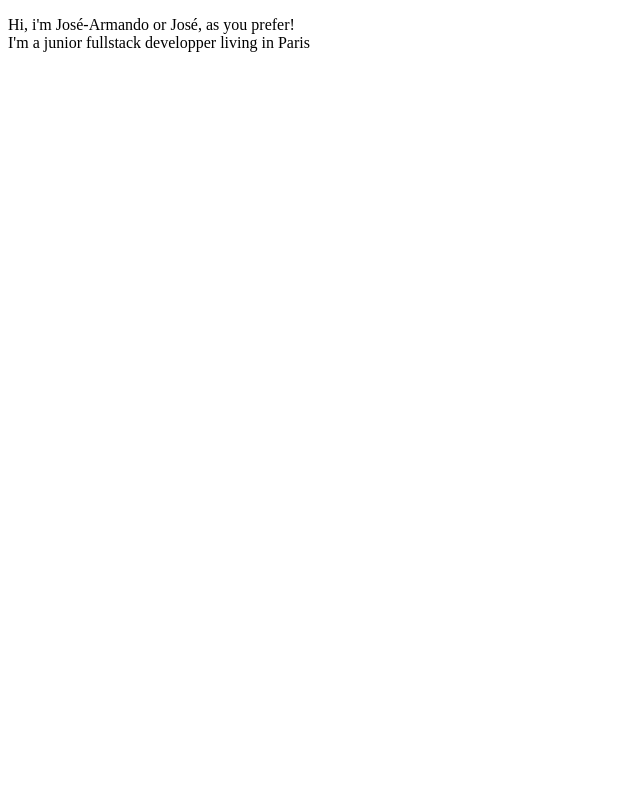
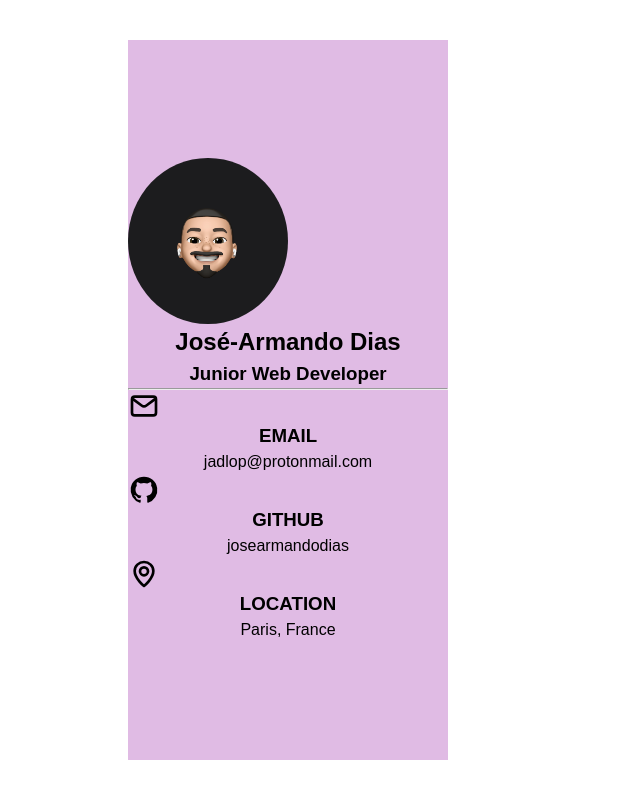
Before and after one commit to josearmandodias/josearmandodias.github.io, a plain HTML site: page index.html in a window 1280 px wide. Shown: the whole page, without its empty margins (0-640 px from the left). Drawn offline with Linux system fonts and the light colour scheme.

Commit message:
debut html & css

```diff
--- a/css/reset.css
+++ b/css/reset.css
@@ -0,0 +1,52 @@
+/*
+  1. Use a more-intuitive box-sizing model.
+*/
+*, *::before, *::after {
+    box-sizing: border-box;
+  }
+  /*
+    2. Remove default margin
+  */
+  * {
+    margin: 0;
+  }
+  /*
+    3. Allow percentage-based heights in the application
+  */
+  html, body {
+    height: 100%;
+  }
+  /*
+    Typographic tweaks!
+    4. Add accessible line-height
+    5. Improve text rendering
+  */
+  body {
+    line-height: 1.5;
+    -webkit-font-smoothing: antialiased;
+  }
+  /*
+    6. Improve media defaults
+  */
+  img, picture, video, canvas, svg {
+    display: block;
+    max-width: 100%;
+  }
+  /*
+    7. Remove built-in form typography styles
+  */
+  input, button, textarea, select {
+    font: inherit;
+  }
+  /*
+    8. Avoid text overflows
+  */
+  p, h1, h2, h3, h4, h5, h6 {
+    overflow-wrap: break-word;
+  }
+  /*
+    9. Create a root stacking context
+  */
+  #root, #__next {
+    isolation: isolate;
+  }
--- a/css/styles.css
+++ b/css/styles.css
@@ -0,0 +1,50 @@
+html {
+    font-size: 62,5%;
+}
+
+body {
+    font-family: Arial, Helvetica, sans-serif;
+}
+
+/* Header */
+
+.container {
+    display: flex;
+    align-items: center;
+    height: 100vh;
+}
+
+.header-container {
+    display: flex;
+    flex-direction: column;
+    justify-content: center;
+    background-color: #E0BBE4;
+    width: 25%;
+    height: 90%;
+    margin-left: 10%;
+}
+
+.header-profil {
+    text-align: center;
+}
+
+.header-contact {
+    text-align: center;
+}
+
+.header-profil img {
+    border-radius: 50%;
+    width: 50%;
+}
+
+.header-contact-email img {
+    width: 10%;
+}
+
+.header-contact-github img {
+    width: 10%;
+}
+
+.header-contact-location img {
+    width: 10%;
+}
--- a/index.html
+++ b/index.html
@@ -9,9 +9,41 @@
     <link rel="stylesheet" href="../css/styles.css">
 </head>
 <body>
-    <p>
-        Hi, i'm José-Armando or José, as you prefer! <br>
-        I'm a junior fullstack developper living in Paris
-    </p>
+    <div class="container">
+        <div class="header-container">
+            <header>
+                <section class="header-profil">
+                    <img src="/images/IMG-2743.jpg" alt="profil-image">
+                    <h1>José-Armando Dias</h1>
+                    <h3>Junior Web Developer</h3>
+                    <hr>
+                </section>
+
+                <section class="header-contact">
+                    <div class="header-contact-email">
+
+                    </div>
+                    <div class="header-contact-email">
+                        <img src="/images/email-svgrepo-com.svg" alt="email-icon">
+                        <h3>EMAIL</h3>
+                        <p>jadlop@protonmail.com</p>
+                    </div>
+                    <div class="header-contact-github">
+                        <img src="/images/github-svgrepo-com.svg" alt="github-icon">
+                        <h3>GITHUB</h3>
+                        <p>josearmandodias</p>
+                    </div>
+                    <div class="header-contact-location">
+                        <img src="/images/location-point-svgrepo-com.svg" alt="location-icon">
+                        <h3>LOCATION</h3>
+                        <p>Paris, France</p>
+                    </div>
+                </section>
+
+            </header>
+        </div>
+
+        <main></main>
+    </div>
 </body>
 </html>
```
Also changed, not shown: images/IMG-2743.jpg (added), images/email-svgrepo-com.svg (added), images/github-svgrepo-com.svg (added), images/location-point-svgrepo-com.svg (added), 1 other file.
